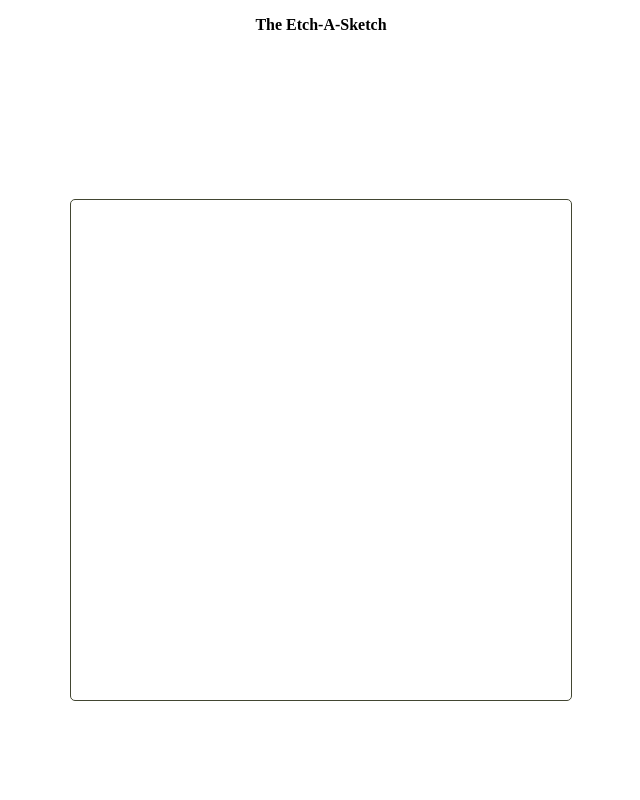
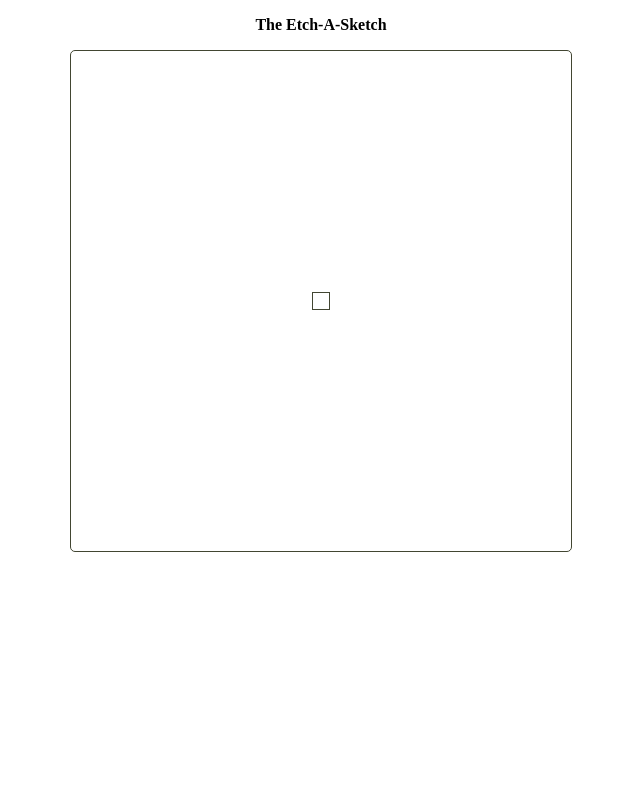
Before and after one commit to pbara217/etchAsketch, a plain HTML site: page index.html in a window 1280 px wide. Shown: the top 800 px of the page, without its empty margins (319-959 px from the left). Drawn offline with Linux system fonts and the light colour scheme.

Commit message:
Got styling set up and set up test grid

```diff
--- a/index.html
+++ b/index.html
@@ -11,9 +11,7 @@
 <body>
     <div id="header">
     <p>The Etch-A-Sketch </p></div>
-    <div class="wrapper">
-        <div class="large-square"></div>
-      </div>
+    <div class="wrapper"></div>
     <script src="javascript.js"></script>
 </body>
 </html>
--- a/javascript.js
+++ b/javascript.js
@@ -3,5 +3,14 @@
 // Create the Large Square containing the grid
 const largeSquare = document.createElement("div");
 largeSquare.className = "large-square";
-document.body.appendChild(largeSquare);
-console.log("hello");
+
+//Append to the web section
+const wrapper = document.querySelector(".wrapper");
+wrapper.appendChild(largeSquare);
+
+// Create a smaller square in the grid
+const smallSquare = document.createElement("div");
+smallSquare.className = "small-square";
+
+// Append the small Square in hte large square
+largeSquare.appendChild(smallSquare);
--- a/stylesheet.css
+++ b/stylesheet.css
@@ -19,5 +19,10 @@
     display: flex;
     justify-content: center;
     align-items: center;
-    height: 100vh;
   }
+
+  .small-square{
+    width: 16px;
+    height: 16px;
+    border: 1px solid #424632;
+  }
```
